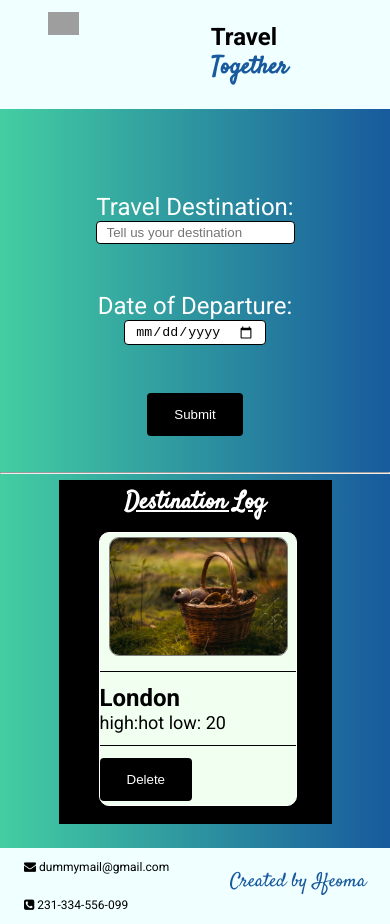
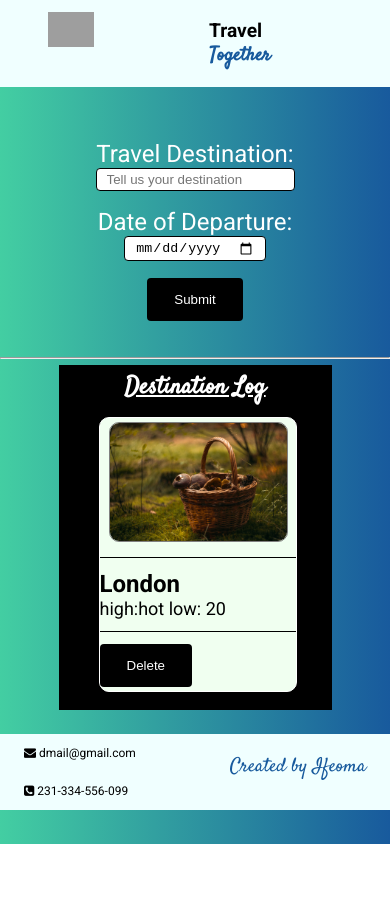
Before and after one commit to JonasAnn/Travel-app, a plain HTML site: page src/client/index.html in a window 390 px wide. After the commit the page ends 844 px from the top, so only its background shows below. Drawn offline with Linux system fonts and the light colour scheme; grey boxes are pictures that could not be loaded.

Commit message:
bug:added metatag for mobile view

```diff
--- a/src/client/index.html
+++ b/src/client/index.html
@@ -2,6 +2,7 @@
 <html>
 <head>
     <meta charset="UTF-8">
+    <meta name="viewport" content="width=device-width, initial-scale=1.0">
     <title>Travel App</title>
 <link rel="stylesheet" href="https://cdnjs.cloudflare.com/ajax/libs/font-awesome/4.7.0/css/font-awesome.min.css">
 <link href="https://fonts.googleapis.com/css2?family=Roboto:wght@400;500;700&display=swap" rel="stylesheet">
@@ -74,7 +75,7 @@
     <div class="contacts">
         <div>
             <i class="fa fa-envelope" aria-hidden="true"></i>
-            <p>dummymail@gmail.com</p>
+            <p>dmail@gmail.com</p>
         </div>
         <div>
             <i class="fa fa-phone-square" aria-hidden="true"></i>
@@ -86,6 +87,8 @@
     </div>
 </footer>
 
-<script src="js/app.js"></script>
+<script src="../client/js/apps.js"></script>
+
+<script src="../client/js/app.js"></script>
 </body>
 </html>
--- a/src/client/styles/header.css
+++ b/src/client/styles/header.css
@@ -37,4 +37,7 @@ header{
     .logo_div{
         width: 4em;
     }
+    .header-text-div{
+        font-size: 0.8em;
+    }
 }
--- a/src/client/styles/main.css
+++ b/src/client/styles/main.css
@@ -91,6 +91,9 @@ ul{
          display: block;
          margin: auto;
      }
+    label{
+        margin: .7em;
+     }
      .log{
         width: 70%;
      }
```
Also changed, not shown: src/client/js/app.js (added), src/client/js/apps.js (added), src/client/js/ink.js (added).
